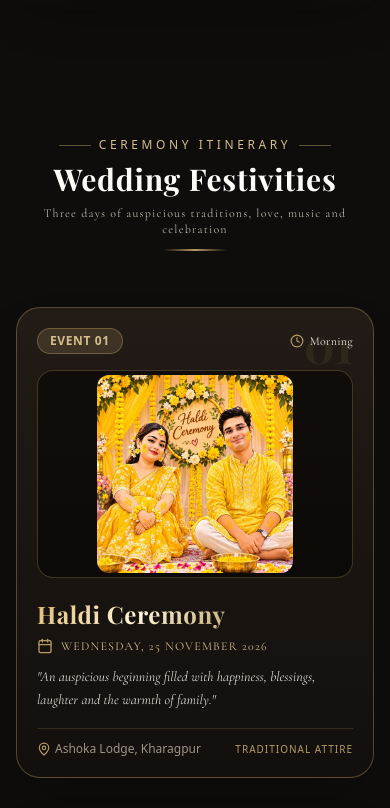
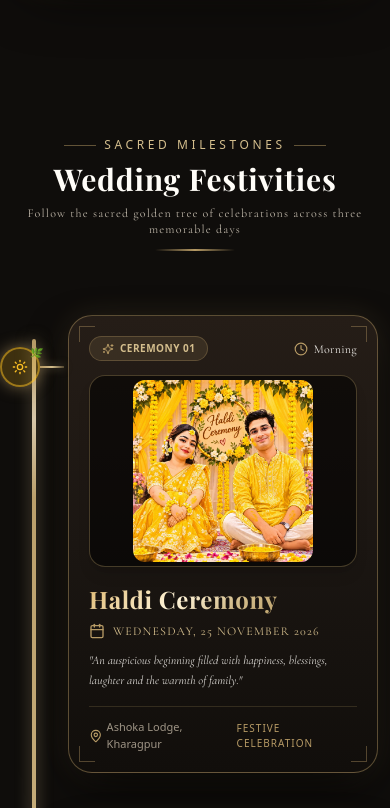
Before and after one commit to aniteshkarak/Weeding, a React (Vite) app: page / in a window 390 px wide. Shown: the part 4740-5548 px from the top of the page. Built offline with nearby package versions, Linux system fonts and the light colour scheme; a web font is replaced by a local one.

Commit message:
Add glowing 3D tree line timeline with branching nodes for Wedding Festivities section on mobile

```diff
--- a/src/components/sections/EventsSection.jsx
+++ b/src/components/sections/EventsSection.jsx
@@ -1,70 +1,162 @@
 import React from 'react';
 import { motion } from 'framer-motion';
-import { Calendar, Clock, MapPin, Sparkles } from 'lucide-react';
+import { Calendar, Clock, MapPin, Sparkles, Heart, Sun, Moon, Flame, GlassWater } from 'lucide-react';
 import TiltCard from '../3d/TiltCard';
 
 export default function EventsSection({ weddingData }) {
+  // Event thematic icons & accents
+  const eventIcons = [
+    { icon: Sun, color: "text-amber-400", bg: "bg-amber-400/20", border: "border-amber-400/50" },
+    { icon: Flame, color: "text-emerald-400", bg: "bg-emerald-400/20", border: "border-emerald-400/50" },
+    { icon: Heart, color: "text-rose-400", bg: "bg-rose-400/20", border: "border-rose-400/50" },
+    { icon: GlassWater, color: "text-purple-400", bg: "bg-purple-400/20", border: "border-purple-400/50" }
+  ];
+
   return (
-    <section id="events" className="relative py-20 sm:py-28 px-4 w-full flex flex-col items-center justify-center">
-      <div className="max-w-6xl w-full flex flex-col items-center">
+    <section id="events" className="relative py-20 sm:py-28 px-3 sm:px-6 w-full flex flex-col items-center justify-center overflow-hidden">
+      <div className="max-w-6xl w-full flex flex-col items-center relative">
         {/* Section Header */}
         <motion.div
           initial={{ opacity: 0, y: 30 }}
           whileInView={{ opacity: 1, y: 0 }}
           viewport={{ once: true, margin: "-100px" }}
           transition={{ duration: 0.8 }}
-          className="text-center mb-14 sm:mb-20 flex flex-col items-center"
+          className="text-center mb-16 sm:mb-24 flex flex-col items-center relative z-20"
         >
           <div className="flex items-center gap-2 text-gold-light mb-2">
             <span className="w-8 h-[1px] bg-gold/50" />
-            <span className="text-xs font-sans tracking-[0.3em] uppercase">Ceremony Itinerary</span>
+            <span className="text-xs font-sans tracking-[0.3em] uppercase">Sacred Milestones</span>
             <span className="w-8 h-[1px] bg-gold/50" />
           </div>
           <h2 className="text-3xl sm:text-4xl md:text-5xl font-display-luxury font-bold text-cream tracking-wide">
             Wedding Festivities
           </h2>
-          <p className="text-xs sm:text-sm font-serif-luxury text-champagne/80 tracking-widest mt-2">
-            Three days of auspicious traditions, love, music and celebration
+          <p className="text-xs sm:text-sm font-serif-luxury text-champagne/80 tracking-widest mt-2 max-w-md">
+            Follow the sacred golden tree of celebrations across three memorable days
           </p>
-          <div className="w-16 h-[2px] bg-gradient-to-r from-transparent via-gold to-transparent mt-3" />
+          <div className="w-20 h-[2px] bg-gradient-to-r from-transparent via-gold to-transparent mt-3" />
         </motion.div>
 
-        {/* 3D Event Cards Grid */}
-        <div className="grid grid-cols-1 md:grid-cols-2 gap-8 lg:gap-10 w-full">
-          {weddingData.events.map((event, index) => (
+        {/* =========================================================================
+            3D TREE LINE TIMELINE CONTAINER
+            Mobile: Continuous Golden Tree Trunk on the Left with Branch Connectors
+            Desktop: Centered Golden Tree Trunk with Alternating Branches
+            ========================================================================= */}
+        <div className="relative w-full">
+          {/* MOBILE 3D TREE TRUNK LINE (Visible on screens < md) */}
+          <div className="md:hidden absolute left-5 sm:left-7 top-6 bottom-8 w-[3.5px] bg-gradient-to-b from-gold via-gold-light to-gold-dark rounded-full pointer-events-none shadow-[0_0_15px_rgba(212,190,141,0.6)] z-10">
+            {/* Shimmer light pulse running down the mobile tree trunk */}
+            <div className="absolute inset-0 bg-gradient-to-b from-transparent via-white/80 to-transparent w-full h-40 animate-pulse pointer-events-none" />
+          </div>
+
+          {/* DESKTOP 3D CENTER TREE TRUNK LINE (Visible on md and up) */}
+          <div className="hidden md:block absolute left-1/2 -translate-x-1/2 top-8 bottom-12 w-[3.5px] bg-gradient-to-b from-gold-dark via-gold-light to-gold-dark rounded-full pointer-events-none shadow-[0_0_20px_rgba(212,190,141,0.5)] z-10">
+            {/* Center golden root sprout at top */}
+            <div className="absolute -top-3 left-1/2 -translate-x-1/2 w-7 h-7 rounded-full bg-gold/20 border-2 border-gold flex items-center justify-center shadow-gold-glow">
+              <span className="w-2.5 h-2.5 rounded-full bg-gold-light animate-ping" />
+            </div>
+          </div>
+
+          {/* EVENTS LIST WITH 3D TREE BRANCHES */}
+          <div className="flex flex-col space-y-12 sm:space-y-16 md:space-y-24 w-full">
+            {weddingData.events.map((event, index) => {
+              const isEven = index % 2 === 0;
+              const { icon: EventIcon, color: iconColor, bg: iconBg, border: iconBorder } = eventIcons[index] || eventIcons[0];
+
+              return (
+                <div
+                  key={event.id}
+                  className="relative w-full flex flex-col md:flex-row items-center"
+                >
+                  {/* =========================================================
+                      MOBILE 3D TREE NODE & HORIZONTAL BRANCH CONNECTOR
+                      ========================================================= */}
+                  <div className="md:hidden absolute left-5 sm:left-7 top-8 -translate-x-1/2 z-20 flex items-center">
+                    {/* Glowing 3D Node Medallion */}
+                    <div className={`relative w-10 h-10 sm:w-12 sm:h-12 rounded-full ${iconBg} border-2 ${iconBorder} flex items-center justify-center shadow-[0_0_15px_rgba(182,154,101,0.6)] bg-[#1A1410]`}>
+                      <EventIcon className={`w-4 h-4 sm:w-5 sm:h-5 ${iconColor}`} />
+                      {/* Leaf sprout badge */}
+                      <span className="absolute -top-1 -right-1 text-[10px] transform rotate-12">🌿</span>
+                    </div>
+
+                    {/* Horizontal Branch connecting Tree Trunk to Card */}
+                    <div className="w-6 sm:w-8 h-[2.5px] bg-gradient-to-r from-gold via-gold-light to-gold/40 shadow-[0_0_8px_rgba(212,190,141,0.5)]" />
+                  </div>
+
+                  {/* =========================================================
+                      DESKTOP 3D CENTER TREE NODE
+                      ========================================================= */}
+                  <div className="hidden md:flex absolute left-1/2 -translate-x-1/2 top-1/2 -translate-y-1/2 z-20 items-center justify-center">
+                    <div className="relative group cursor-pointer">
+                      {/* Glowing 3D Medallion */}
+                      <div className={`w-14 h-14 rounded-full ${iconBg} border-2 ${iconBorder} flex flex-col items-center justify-center shadow-[0_0_25px_rgba(182,154,101,0.7)] bg-[#18130F] group-hover:scale-110 transition-transform duration-300`}>
+                        <EventIcon className={`w-5 h-5 ${iconColor} mb-0.5`} />
+                        <span className="text-[9px] font-mono font-bold text-gold-light">
+                          0{index + 1}
+                        </span>
+                      </div>
+
+                      {/* Golden Sprout Leaf Accent */}
+                      <span className={`absolute -top-2 ${isEven ? '-right-2' : '-left-2'} text-sm text-gold-light animate-pulse`}>
+                        🌿
+                      </span>
+
+                      {/* Connecting Horizontal Branch on Desktop */}
+                      <div
+                        className={`absolute top-1/2 -translate-y-1/2 h-[2.5px] bg-gradient-to-r from-gold via-gold-light to-gold/30 shadow-gold-glow pointer-events-none ${
+                          isEven
+                            ? 'right-full w-12 sm:w-16'
+                            : 'left-full w-12 sm:w-16'
+                        }`}
+                      />
+                    </div>
+                  </div>
+
+                  {/* =========================================================
+                      3D EVENT CARD
+                      Mobile: Placed with left padding to accommodate tree trunk
+                      Desktop: Alternates Left and Right with central alignment
+                      ========================================================= */}
+                  <div
+                    className={`w-full pl-14 sm:pl-20 md:pl-0 md:w-[46%] ${
+                      isEven ? 'md:mr-auto md:pr-10' : 'md:ml-auto md:pl-10'
+                    }`}
+                  >
                     <motion.div
-              key={event.id}
-              initial={{ opacity: 0, y: 40 }}
-              whileInView={{ opacity: 1, y: 0 }}
-              viewport={{ once: true, margin: "-60px" }}
-              transition={{ duration: 0.8, delay: index * 0.15 }}
+                      initial={{ opacity: 0, x: isEven ? -40 : 40, y: 20 }}
+                      whileInView={{ opacity: 1, x: 0, y: 0 }}
+                      viewport={{ once: true, margin: "-80px" }}
+                      transition={{ duration: 0.8, delay: index * 0.1 }}
                       className="w-full"
                     >
-              <TiltCard maxTilt={7} depth={20} className="w-full h-full">
-                <div className="relative rounded-3xl p-5 sm:p-7 bg-gradient-to-b from-[#221B16] via-[#1A1511] to-[#120F0D] border border-gold/40 shadow-2xl flex flex-col h-full overflow-hidden group">
-                  {/* Event Index Watermark */}
-                  <div className="absolute top-3 right-5 text-5xl font-display-luxury font-bold text-gold/10 pointer-events-none select-none">
-                    0{index + 1}
+                      <TiltCard maxTilt={8} depth={22} className="w-full">
+                        <div className="relative rounded-3xl p-5 sm:p-7 bg-gradient-to-b from-[#251D17] via-[#1B1612] to-[#110E0B] border border-gold/45 shadow-[0_20px_50px_-10px_rgba(0,0,0,0.8),0_0_30px_rgba(182,154,101,0.15)] flex flex-col h-full overflow-hidden group">
+                          {/* Corner Ornaments */}
+                          <div className="absolute top-2.5 left-2.5 w-4 h-4 border-t border-l border-gold/40" />
+                          <div className="absolute top-2.5 right-2.5 w-4 h-4 border-t border-r border-gold/40" />
+                          <div className="absolute bottom-2.5 left-2.5 w-4 h-4 border-b border-l border-gold/40" />
+                          <div className="absolute bottom-2.5 right-2.5 w-4 h-4 border-b border-r border-gold/40" />
+
+                          {/* Top Header Badge */}
+                          <div className="flex items-center justify-between gap-2 mb-3.5 relative z-10">
+                            <div className="flex items-center gap-1.5 px-3 py-1 rounded-full bg-gold/15 border border-gold/30 text-gold-light text-[10px] sm:text-xs font-sans font-semibold tracking-wider uppercase">
+                              <Sparkles className="w-3 h-3 text-gold" />
+                              <span>Ceremony 0{index + 1}</span>
                             </div>
 
-                  {/* Top Header Badge */}
-                  <div className="flex items-center justify-between gap-2 mb-4 relative z-10">
-                    <span className="px-3 py-1 rounded-full bg-gold/20 border border-gold/40 text-gold-light text-xs font-sans font-semibold tracking-wider uppercase">
-                      Event 0{index + 1}
-                    </span>
                             <div className="flex items-center gap-1.5 text-xs text-cream/90 font-serif-luxury tracking-wide">
                               <Clock className="w-3.5 h-3.5 text-gold" />
                               <span>{event.time}</span>
                             </div>
                           </div>
 
-                  {/* Actual Event Photo (Fit cleanly according to aspect ratio with object-contain) */}
+                          {/* Event Photograph (Fit with object-contain according to size) */}
                           {event.image && (
-                    <div className="relative w-full h-52 sm:h-60 rounded-2xl overflow-hidden bg-black/50 border border-gold/30 p-1 mb-5 flex items-center justify-center">
+                            <div className="relative w-full h-48 sm:h-56 md:h-60 rounded-2xl overflow-hidden bg-black/55 border border-gold/35 p-1 mb-4 flex items-center justify-center shadow-lg">
                               <img
                                 src={event.image}
                                 alt={event.title}
-                        className="max-h-full max-w-full w-auto h-auto object-contain rounded-xl group-hover:scale-102 transition-transform duration-500"
+                                className="max-h-full max-w-full w-auto h-auto object-contain rounded-xl group-hover:scale-103 transition-transform duration-500"
                                 onError={(e) => {
                                   e.target.style.display = 'none';
                                 }}
@@ -88,24 +180,28 @@ export default function EventsSection({ weddingData }) {
                           </div>
 
                           {/* Event Description */}
-                  <p className="text-sm font-serif-luxury text-cream/85 italic leading-relaxed mb-4">
+                          <p className="text-xs sm:text-sm font-serif-luxury text-cream/85 italic leading-relaxed mb-4">
                             "{event.description}"
                           </p>
 
-                  {/* Venue location pill */}
-                  <div className="mt-auto pt-3 border-t border-gold/20 flex items-center justify-between text-xs text-muted-light font-sans">
+                          {/* Venue Location Pill */}
+                          <div className="mt-auto pt-3 border-t border-gold/20 flex items-center justify-between text-[11px] sm:text-xs text-muted-light font-sans">
                             <span className="flex items-center gap-1">
                               <MapPin className="w-3.5 h-3.5 text-gold" />
                               {weddingData.venue.name}, Kharagpur
                             </span>
                             <span className="text-[10px] text-gold tracking-widest uppercase">
-                      Traditional Attire
+                              Festive Celebration
                             </span>
                           </div>
                         </div>
                       </TiltCard>
                     </motion.div>
-          ))}
+                  </div>
+                </div>
+              );
+            })}
+          </div>
         </div>
       </div>
     </section>
```
Lines whose indentation alone changed are shown as unchanged.
